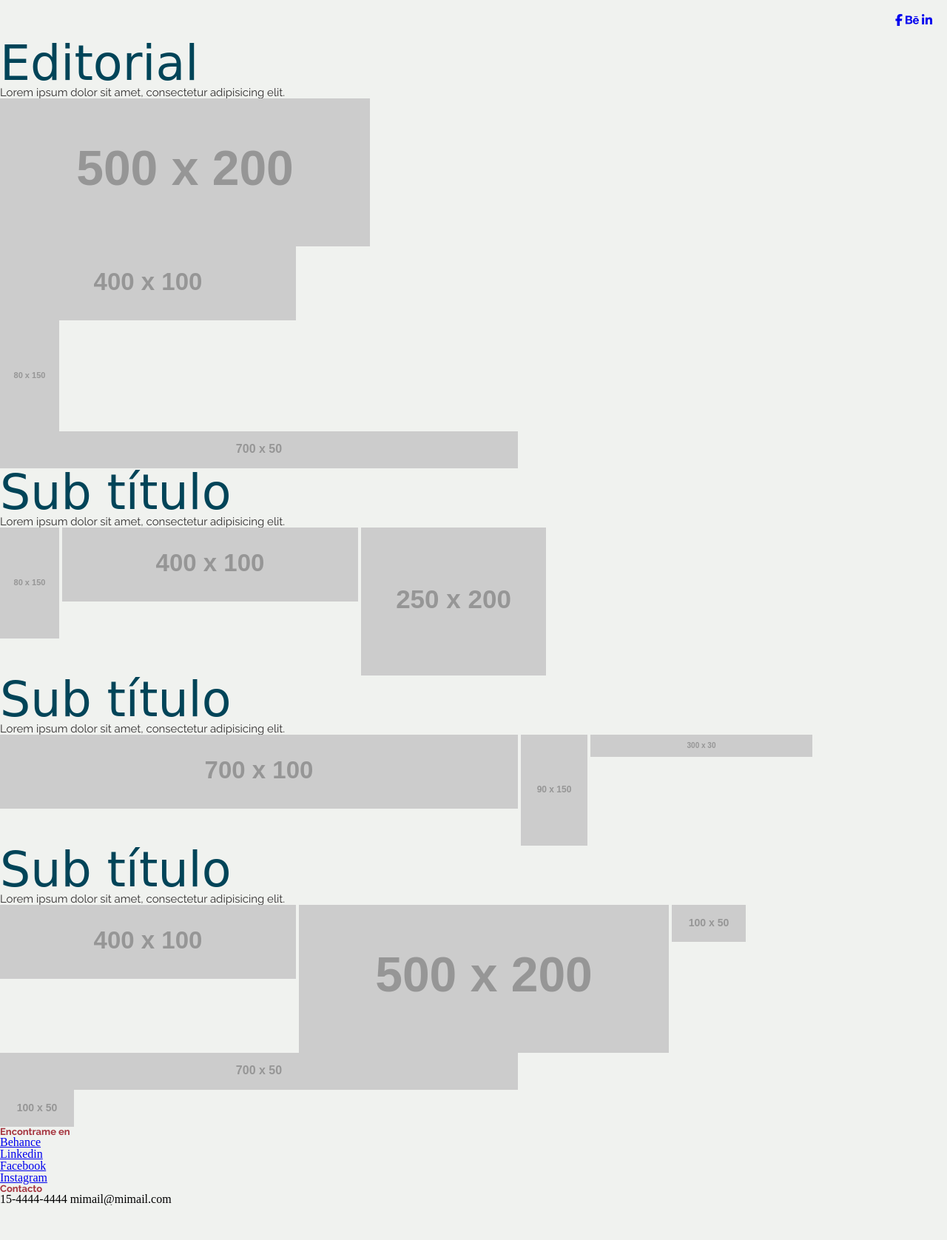
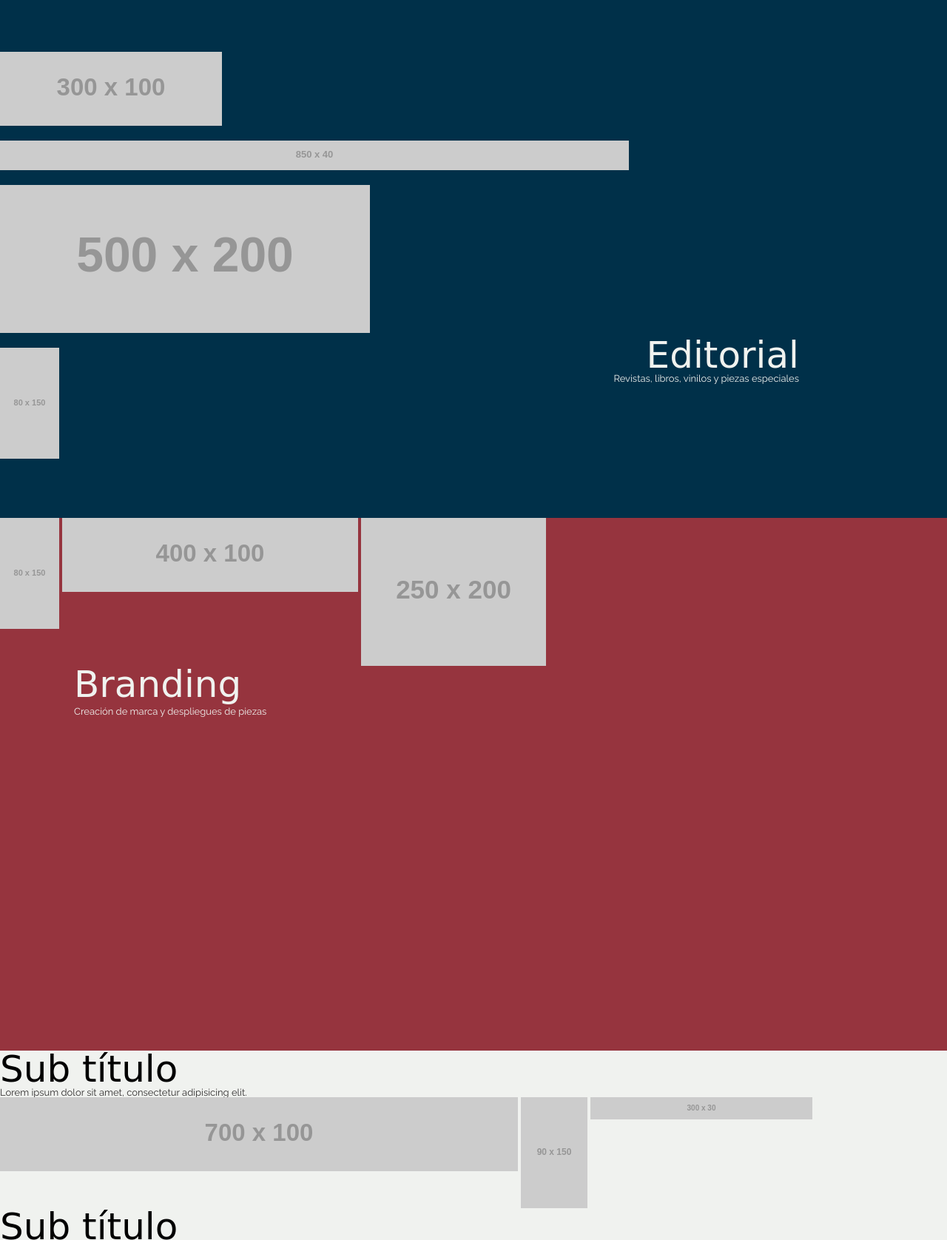
Before and after one commit to gylosada/trabajopractico, a plain HTML site: page index.html in a window 1280 px wide. Shown: the part 740-2416 px from the top of the page at 74% size. Before the commit the page ends 2369 px from the top, so only its background shows below. Drawn offline with Linux system fonts and the light colour scheme; placeholder pictures from the web are drawn by us; a web font is replaced by a local one.

Commit message:
Siguendo el armado

```diff
--- a/css/style.css
+++ b/css/style.css
@@ -1,6 +1,3 @@
-*{
-	margin: 0;
-}
 
 body{
 	margin: auto;
@@ -10,24 +7,16 @@ body{
 
 h1,h2{
 	font-family: "Elsie", cursive;
-	color: #004458;
-}
-
-p{
-	font-family: "Raleway", arial, sans-serif;
-	font-weight: 400;
-	font-size: 15px;
-	color: #312F2F;
 }
 
 h1{
-	font-size: 100px;
-	text-align: center;
-	padding-top: 192px;
+	font-size: 45px;
+	padding-top: 220px;
+	color: #003049;
 }
 
 h2{
-	font-size: 65px;
+	font-size: 50px;
 }
 
 h5{
@@ -37,11 +26,39 @@ h5{
 	color: #A5343E;
 }
 
+p{
+	font-family: "Raleway", arial, sans-serif;
+	font-weight: 400;
+	font-size: 13px;
+	color: #312F2F;
+}
+
+a {
+	text-decoration: none;
+	font-family: "Raleway", arial, sans-serif;
+}
+
+
+section{
+	position: relative;
+	box-sizing: border-box;
+}
+
+/*-------- header --------*/
+
+
+header{
+	height: 720px;
+	padding-top: 25px;
+	box-sizing: border-box;
+}
+
+
 .navprincipal a{
 	text-decoration: none;
 	font-family: "Raleway", arial, sans-serif;
 	font-size: 13px;
-	color: #312F2F;
+	color: #96343E;
 	display: inline-block;
 }
 
@@ -53,9 +70,7 @@ h5{
 .navprincipal ul{
 	display: inline-block;
 	float: right;
-	height: 60px;
-	padding: 23px 35px 0 35px;
-	border: 1px solid #A5343E;
+	padding-top: 23px;
 	box-sizing: border-box;
 }
 
@@ -63,13 +78,15 @@ h5{
 	list-style-type: none;
 	display: inline-block;
 	padding: 0 15px 0 15px;
+	border-left: 1px solid #96343E;
 }
 
-
-.contenedor{
-	width: 90%;
-	margin: auto;
-}
+/*-- Nav hover
+.navprincipal li:hover{
+	background-color: #96343E;
+	transition: 1s;
+	transform: scaleX(10);
+}--*/
 
 .menu{
 	text-decoration: none;
@@ -81,11 +98,9 @@ h5{
 	letter-spacing: 2px;
 }
 
-
-
-header{
-	height: 768px;
-	padding-top: 25px;
+.contenedor{
+	width: 90%;
+	margin: auto;
 }
 
 .setenta{
@@ -94,9 +109,113 @@ header{
 	position: relative;
 }
 
+
 .icono{
-	color: #9A9999;
 	position: absolute;
-	right: 20px;
+	right: 80px;
 	bottom: 25px;
 }
+.icono a{
+	color: #9A9999;
+	font-size: 18px;
+	padding: 0 8px 0 8px;
+	display: inline-block;
+}
+
+.icono a:hover{
+	color: #96343E;
+	transform: scale(1.3);
+	transition: 0.4s;
+}
+
+
+/*-------- Editorial --------*/
+
+
+.fondoazul{
+	background: #003049;
+}
+
+.editorial{
+	height: 720px;
+}
+
+.editorial h2{
+	top: 475px;
+    right: 200px;
+    color: #F0F2EF;
+    font-size: 50px;
+    position: absolute;
+}
+
+.editorial p{
+	top: 525px;
+    right: 200px;
+    color: #F0F2EF;
+    position: absolute;
+}
+
+.editorial article{
+	padding: 10px 0 10px 0;
+}
+
+.editorial div{
+	padding-top: 80px;
+}
+
+
+/*-------- Branding --------*/
+
+.fondobordo{
+	background: #96343E;
+	height: 720px;
+}
+
+.fondobordo h2, .fondobordo p{
+	color: #F0F2EF;
+	position: absolute;
+}
+
+.fondobordo h2{
+	top: 200px;
+	left: 100px;
+}
+
+.fondobordo p{
+	top: 255px;
+	left: 100px;
+}
+
+/*-------- Footer --------*/
+
+footer{
+	background: #232121;
+	height: 100px;
+	padding: 20px 0 20px 0;
+	box-sizing: border-box;
+}
+
+footer div{
+		padding: 0 10px 0 10px;
+	box-sizing: border-box;
+}
+
+footer ul li a, footer p{
+	color: #F0F2EF;
+	font-size: 13px;
+	letter-spacing: 1px;
+}
+
+footer ul li, footer p{
+	padding: 3px 0 3px 0;
+}
+
+footer ul, footer p{
+	padding-right: 10px;
+	padding-top: 8px;
+}
+
+
+.contacto{
+	float: left;
+}
--- a/index.html
+++ b/index.html
@@ -27,48 +27,52 @@
 				</ul>
 			</nav>
 			<div class="setenta">
-				<h1>Título principal</h1>
-				<p>Lorem ipsum dolor sitm dolorsitm dolor sit.</p>
+				<h1>Griselda Losada</h1>
+				<p>Diseñadora gráfica - Portfolio</p>
 			</div>
-			<div>
-				<nav>
-					<ul>
-						<li class="icono">
-							<a href="#"><span class="fa fa-facebook"></span></a>
-							<a href="#"><span class="fa fa-behance"></span></a>
-							<a href="#"><span class="fa fa-linkedin"></span></a>
-						</li>
-					</ul>
-				</nav>
-			</div>
+			<nav class="contenedor">
+				<ul>
+					<li class="icono">
+						<a href="#">
+							<span class="fa fa-facebook"></span>
+						</a>
+						<a href="https://www.behance.net/grichulosada" target="_blank">
+							<span class="fa fa-behance"></span>
+						</a>
+						<a href="https://www.linkedin.com/in/griselda-losada-703714141/" target="_blank">
+							<span class="fa fa-linkedin"></span>
+						</a>
+					</li>
+				</ul>
+			</nav>
 		</div>
 	</header>
 
 	<section>
-		<div>
+		<div class="fondoazul editorial">
 			<h2>Editorial</h2>
-			<p>Lorem ipsum dolor sit amet, consectetur adipisicing elit.</p>
+			<p>Revistas, libros, vinilos y piezas especiales</p>
 			<div>
+				<article>
+					<a href="#"><img src="http://placehold.it/300x100"></a>
+				</article>
+				<article>
+					<a href="#"><img src="http://placehold.it/850x40"></a>
+				</article>
 				<article>
 					<a href="#"><img src="http://placehold.it/500x200"></a>
 				</article>
 				<article>
-					<a href="#"><img src="http://placehold.it/400x100"></a>
-				</article>
-				<article>
 					<a href="#"><img src="http://placehold.it/80x150"></a>
-				</article>
-				<article>
-					<a href="#"><img src="http://placehold.it/700x50"></a>
 				</article>
 			</div>
 		</div>
 	</section>
 
 	<section>
-		<div>
-			<h2>Sub título</h2>
-			<p>Lorem ipsum dolor sit amet, consectetur adipisicing elit.</p>
+		<div class="fondobordo">
+			<h2>Branding</h2>
+			<p>Creación de marca y despliegues de piezas</p>
 			<div>
 				<a href="#"><img src="http://placehold.it/80x150"></a>
 				<a href="#"><img src="http://placehold.it/400x100"></a>
@@ -103,23 +107,28 @@
 	</section>
 
 	<footer>
-		<div>
+		<div class="contenedor">
 			<nav>
-				<a href="index.html"><img src="http://placehold.it/100x50"></a>
-				<div>
+				<div class="contacto">
+					<a href="index.html"><img src="http://placehold.it/100x60"></a>
+				</div>
+				<div class="contacto">
 					<h5>Encontrame en</h5>
-					<ul>
-						<li><a href="https://www.behance.net/grichulosada" target="_blank">Behance</a></li>
-						<li><a href="https://www.linkedin.com/in/griselda-losada-703714141/" target="_blank">Linkedin</a></li>
-						<li><a href="https://www.facebook.com/grichulosada" target="_blank">Facebook</a></li>
-						<li><a href="#" target="_blank">Instagram</a></li>
+					<ul class="contacto">
+						<li><a href="https://www.behance.net/grichulosada" target="_blank">&#8901; Behance</a></li>
+						<li><a href="https://www.linkedin.com/in/griselda-losada-703714141/" target="_blank">&#8901; Linkedin</a>
+						</li>
+					</ul>
+					<ul class="contacto">
+						<li><a href="https://www.facebook.com/grichulosada" target="_blank">&#8901; Facebook</a></li>
+						<li><a href="#" target="_blank">&#8901; Instagram</a></li>
 					</ul>
 				</div>
 			</nav>
-			<div>
+			<div class="contacto">
 				<h5>Contacto</h5>
-				<span>15-4444-4444</span>
-				<span>mimail@mimail.com</span>
+				<p>15-4444-4444</p>
+				<p>grilosada@gmail.com</p>
 			</div>
 		</div>
 	</footer>
```
Also changed, not shown: contacto.html (deleted, +0 -9 lines), proyectos.html (deleted, +0 -9 lines), sobremi.html (deleted, +0 -9 lines), 1 other file.
